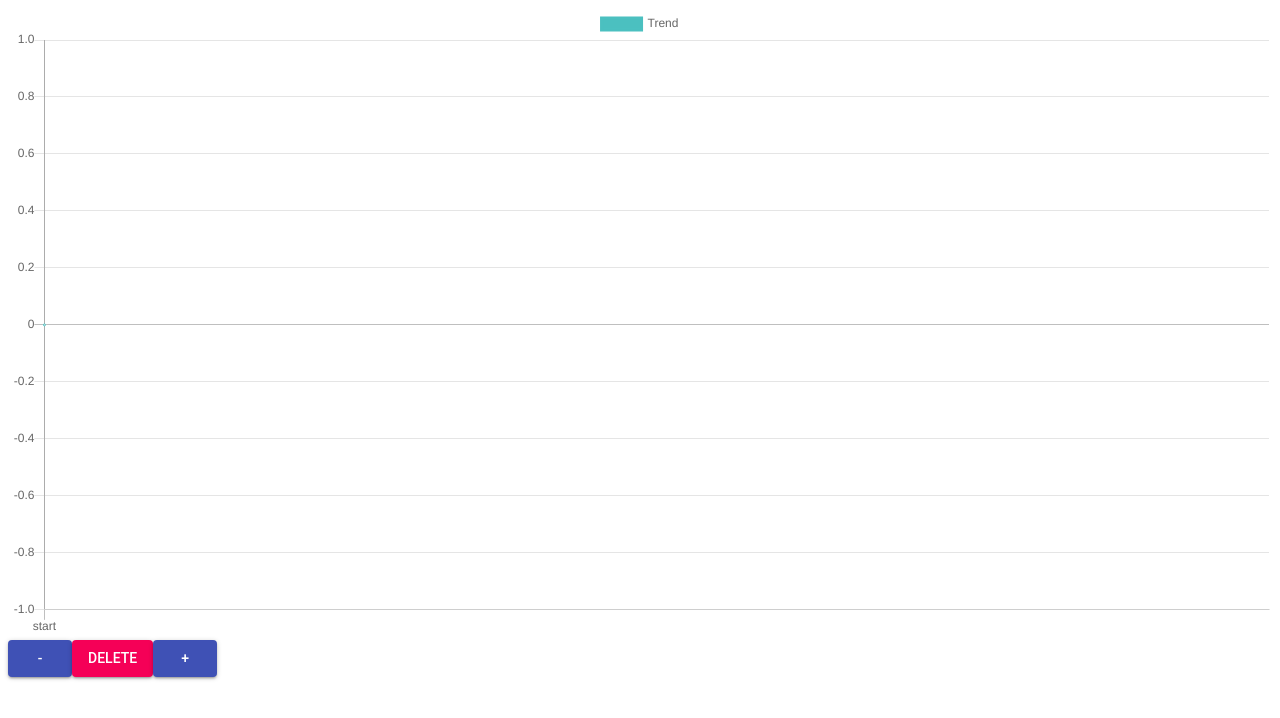
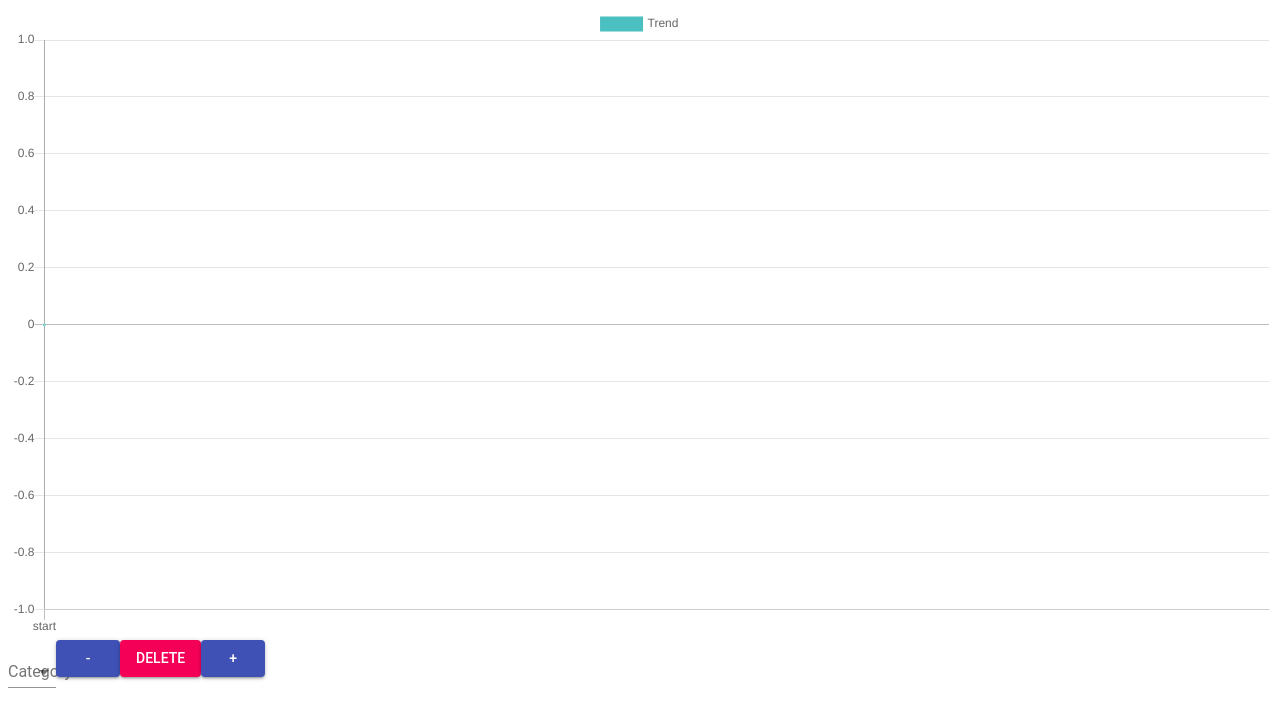
Before and after one commit to bernar83/haikyu, a React (Create React App) app: page / in a window 1280 px wide. Shown: the top 718 px of the page. Built offline with nearby package versions, Linux system fonts and the light colour scheme.

Commit message:
Add category form

```diff
--- a/src/App.js
+++ b/src/App.js
@@ -1,6 +1,8 @@
 import React, { Component } from "react";
 import { Line } from "react-chartjs-2";
 import Button from "@material-ui/core/Button";
+
+import CategoryForm from "./components/CategoryForm";
 
 class App extends Component {
   state = {
@@ -63,6 +65,7 @@ class App extends Component {
     return (
       <div>
         <Line data={this.state.chartData} />
+        <CategoryForm />
         <Button
           variant="contained"
           color="primary"
--- a/src/components/CategoryForm.js
+++ b/src/components/CategoryForm.js
@@ -0,0 +1,46 @@
+import React, { Component } from "react";
+import Select from "@material-ui/core/Select";
+import InputLabel from "@material-ui/core/InputLabel";
+import MenuItem from "@material-ui/core/MenuItem";
+import FormControl from "@material-ui/core/FormControl";
+
+class CategoryForm extends Component {
+  state = {
+    category: ""
+  };
+
+  handleChange = event => {
+    this.setState({ [event.target.name]: event.target.value });
+  };
+
+  render() {
+    return (
+      <FormControl>
+        <InputLabel>Category</InputLabel>
+        <Select
+          value={this.state.category}
+          onChange={this.handleChange}
+          inputProps={{
+            name: "category"
+          }}
+        >
+          {[
+            "",
+            "Ace",
+            "Kill",
+            "Block",
+            "Service Error",
+            "Ball Handling Error",
+            "Fault",
+            "Hitting Error",
+            "Blocking Error"
+          ].map(category => {
+            return <MenuItem value={category}>{category}</MenuItem>;
+          })}
+        </Select>
+      </FormControl>
+    );
+  }
+}
+
+export default CategoryForm;
```
